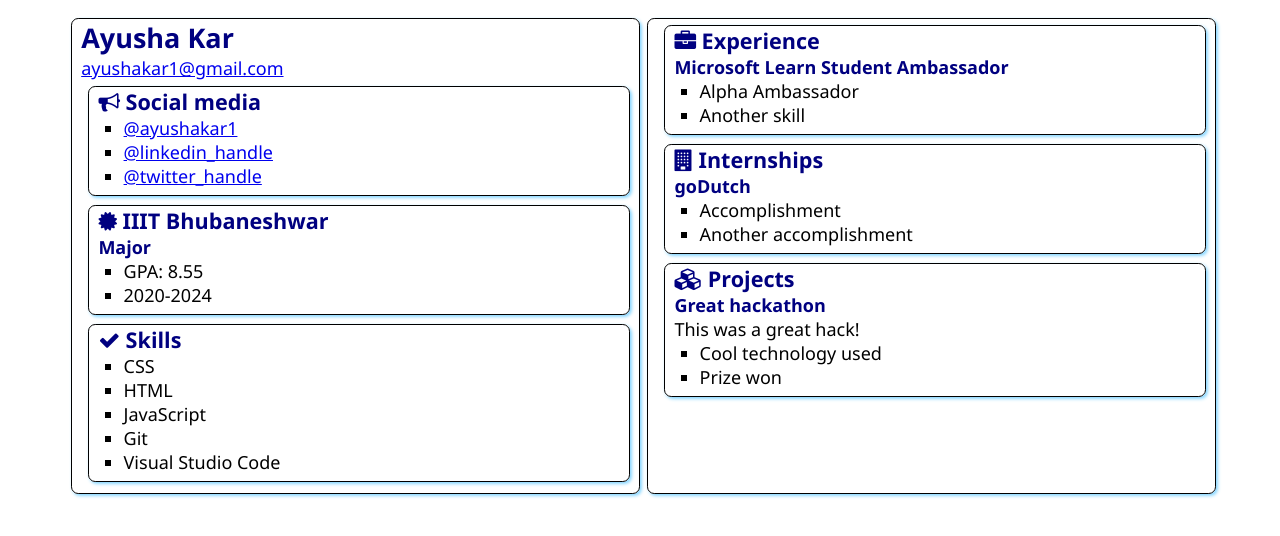
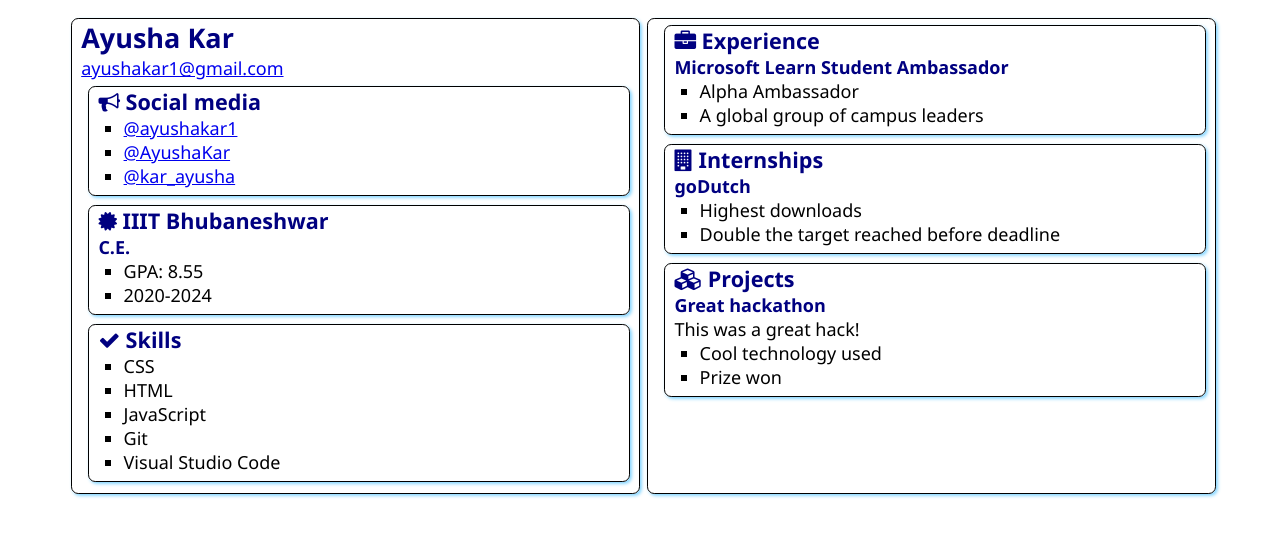
Before and after one commit to ayushakar1/Ambassador-SWA-Pilot, a plain HTML site: page src/index.html in a window 1280 px wide. Drawn offline with Linux system fonts and the light colour scheme.

Commit message:
Update index.html

```diff
--- a/src/index.html
+++ b/src/index.html
@@ -13,7 +13,7 @@
     <main>
         <article class="box">
             <h1>Ayusha Kar</h1>
-            <div><a href="mailto:your.email@example.com">ayushakar1@gmail.com</a></div>
+            <div><a href="mailto: ayushakar1@gmail.com">ayushakar1@gmail.com</a></div>
 
             <section class="box">
                 <h2>
@@ -21,9 +21,9 @@
                     Social media
                 </h2>
                 <ul>
-                    <li><a href="https://github.com/<handle>">@ayushakar1</a></li>
-                    <li><a href="https://linkedin.com/in/<handle>">@linkedin_handle</a></li>
-                    <li><a href="https://twitter.com/<handle>">@twitter_handle</a></li>
+                    <li><a href="https://github.com/ayushakar1">@ayushakar1</a></li>
+                    <li><a href="https://www.linkedin.com/in/ayusha-kar-98b488207/">@AyushaKar</a></li>
+                    <li><a href="https://twitter.com/kar_ayusha">@kar_ayusha</a></li>
                 </ul>
             </section>
 
@@ -33,7 +33,7 @@
                         <i class="fa fa-certificate" aria-hidden="true"></i>
                         IIIT Bhubaneshwar
                     </h2>
-                    <h3>Major</h3>
+                    <h3>C.E.</h3>
                     <ul>
                         <li>GPA: 8.55</li>
                         <li>2020-2024</li>
@@ -64,7 +64,7 @@
                 <h3>Microsoft Learn Student Ambassador</h3>
                 <ul>
                     <li>Alpha Ambassador</li>
-                    <li>Another skill</li>
+                    <li>A global group of campus leaders</li>
                 </ul>
             </section>
             <section class="box">
@@ -75,8 +75,8 @@
 
                 <h3>goDutch</h3>
                 <ul>
-                    <li>Accomplishment</li>
-                    <li>Another accomplishment</li>
+                    <li>Highest downloads</li>
+                    <li>Double the target reached before deadline</li>
                 </ul>
             </section>
             <section class="box">
```
